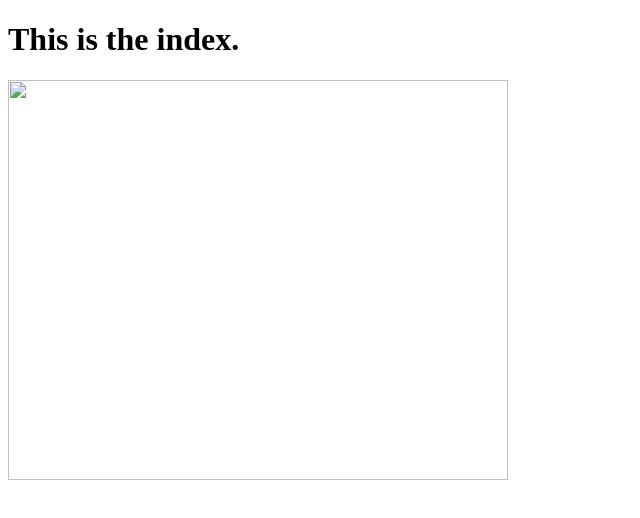
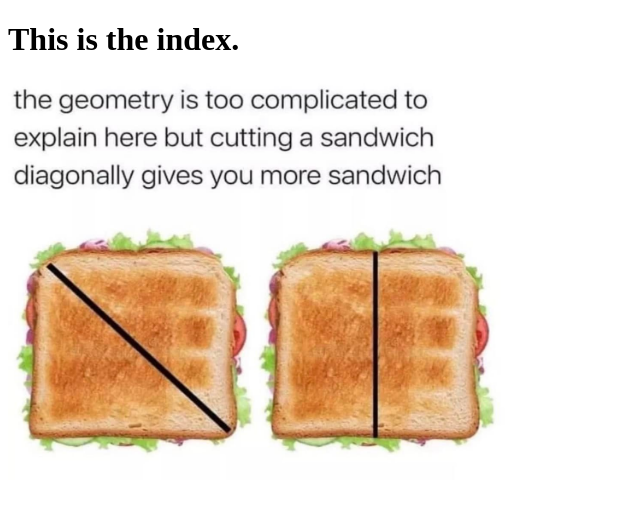
Before and after one commit to Ilaste401/Assignment-1.X, a plain HTML site: page index.html in a window 1280 px wide. Shown: the whole page, without its empty margins (0-640 px from the left). Drawn offline with Linux system fonts and the light colour scheme.

Commit message:
Update index.html

```diff
--- a/index.html
+++ b/index.html
@@ -11,7 +11,7 @@
         This is the index.
     </h1>
     <p>
-        <img id="memeImage" src="images/sandwich.png" height="400px" width="500px">
+        <img id="memeImage" src="sandwich.png" height="400px" width="500px">
     </p>
 </body>
 </html>
```
